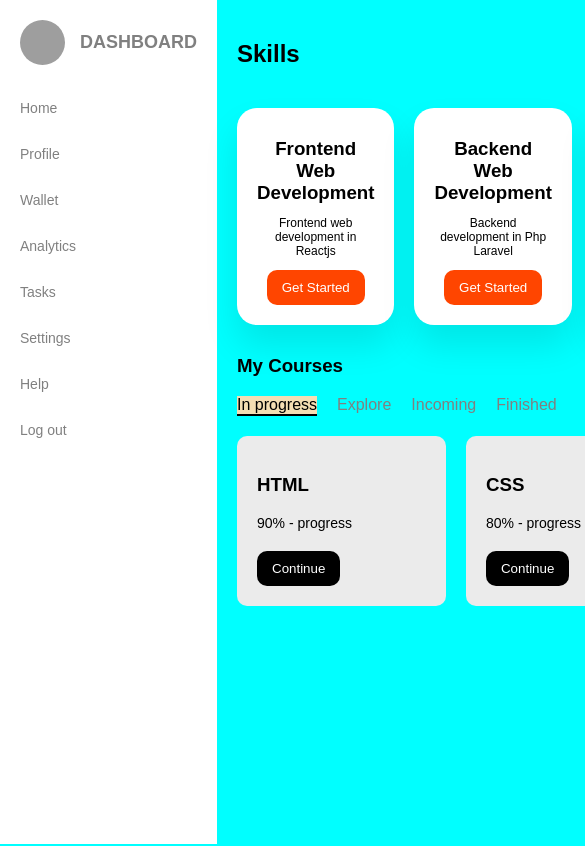
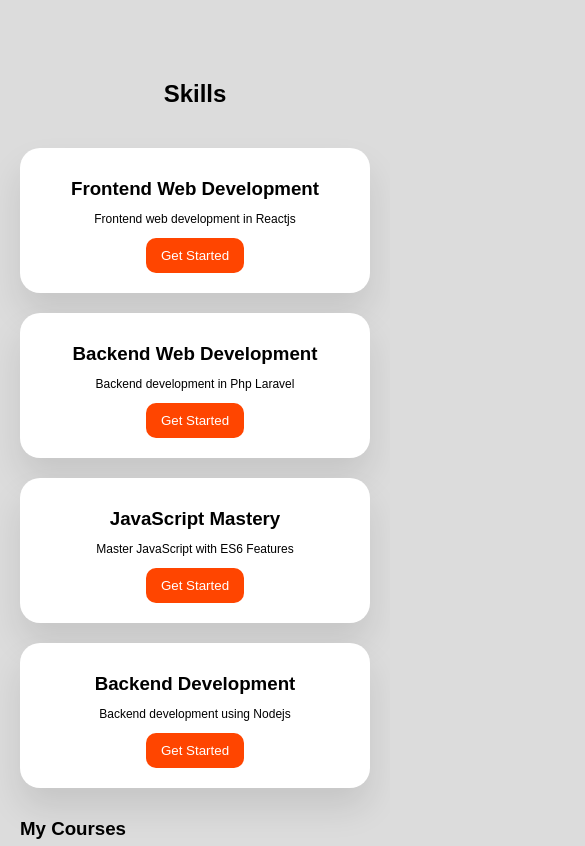
Before and after one commit to notjawad404/Bloomrix-Internship-Basic-HTML-CSS-and-JS, a plain HTML site: page Task 13 Dashboard/index.html in a window 390 px wide. Shown: the top 846 px of the page, 585 px wide, since content can reach past the window. Drawn offline with Linux system fonts and the light colour scheme; grey boxes are pictures that could not be loaded.

Commit message:
Update Dashboard style

```diff
--- a/Task 13 Dashboard/style.css
+++ b/Task 13 Dashboard/style.css
@@ -1,7 +1,9 @@
 body {
-    background: aqua;
+  background-color: gainsboro;
     margin: 0;
     font-family: Arial, sans-serif;
+    height: 100vh;
+    overflow-y: auto;
   }
 
   .container {
@@ -15,6 +17,7 @@ body {
     flex-direction: column;
     justify-content: space-between;
     height: 100vh;
+    overflow-y: auto;
   }
 
   nav ul {
@@ -99,6 +102,10 @@ body {
     border: none;
   }
 
+  .card button:hover {
+    background: blue;
+  }
+
 
   .courses {
     margin-top: 30px;
@@ -151,21 +158,57 @@ body {
     cursor: pointer;
   }
 
+  .course-box button:hover {
+    background: white;
+    color: black;
+  }
 
+  /* Responsive Styles */
+@media screen and (max-width: 1000px) {
+  nav {
+    width: 220px;
+  }
 
-  /* Simple fade-in animation for the container */
-@keyframes fadeIn {
-    from {
-      opacity: 0;
-    }
-    to {
-      opacity: 1;
-    }
+  .skills-grid,  .course-grid{
+    grid-template-columns: repeat(2, 1fr);
+  }
+}
+
+@media screen and (max-width: 768px) {
+  nav {
+    position: fixed;
+    left: -280px;
+    z-index: 100;
+  }
+
+  .container.active nav {
+    left: 0;
   }
 
   .container {
-    animation: fadeIn 1s ease-in;
+    flex-direction: column;
   }
+
+  .main {
+    padding-top: 60px;
+  }
+
+  .skills-grid,   .course-grid {
+    grid-template-columns: 1fr;
+  }
+
+  .main-header{
+    justify-content: center;
+  }
+  .course-box {
+    display: flex;
+    flex-direction: column;
+    align-items: center;
+    justify-content: center;
+
+  }
+}
+
 
   /* Slide-in animation for the sidebar */
   @keyframes slideIn {
@@ -195,23 +238,6 @@ body {
     animation: hoverLink 0.3s forwards;
   }
 
-  /* Pulse animation for buttons */
-  @keyframes pulse {
-    0% {
-      transform: scale(1);
-    }
-    50% {
-      transform: scale(1.1);
-    }
-    100% {
-      transform: scale(1);
-    }
-  }
-
-  .card button:hover, .course-box button:hover {
-    animation: pulse 0.5s infinite;
-  }
-
   /* Bounce-in animation for cards */
   @keyframes bounceIn {
     0% {
```
